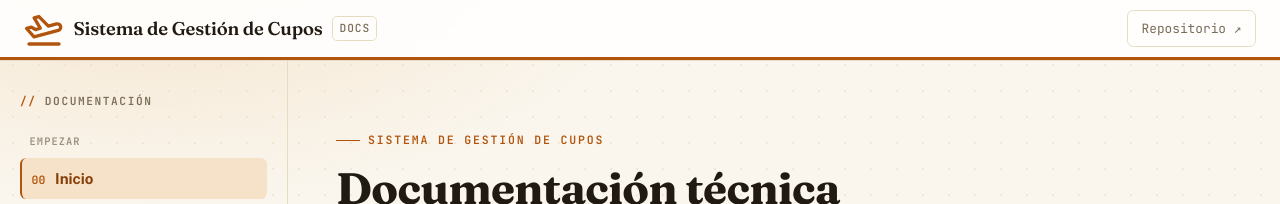
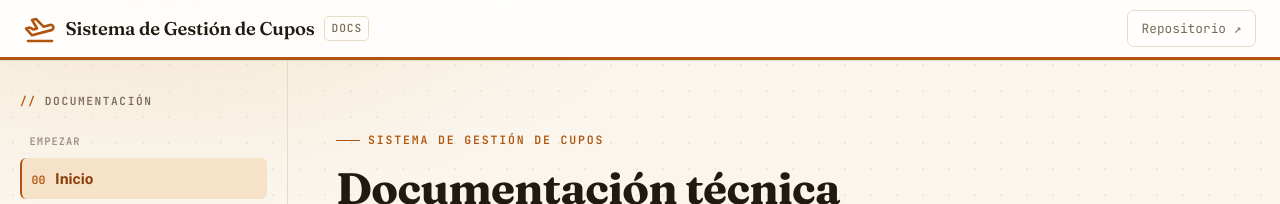
Before and after one commit to j-trz/app.cupos, a Jekyll site: the page built from docs/index.md, in a window 1280 px wide. Shown: the top 204 px of the page. Built offline with Jekyll 4.4.1, drawn with Linux system fonts in a browser that asks for light colours; our own code applies the rules of GitHub Pages for plain Markdown files.

Commit message:
Update style.css

```diff
--- a/docs/assets/css/style.css
+++ b/docs/assets/css/style.css
@@ -124,8 +124,8 @@ body::before {
   min-width: 0;
 }
 .brand-mark {
-  width: 2.5rem;
-  height: 2.5rem;
+  width: 2rem;
+  height: 2rem;
   color: var(--accent);
   flex-shrink: 0;
 }
```
